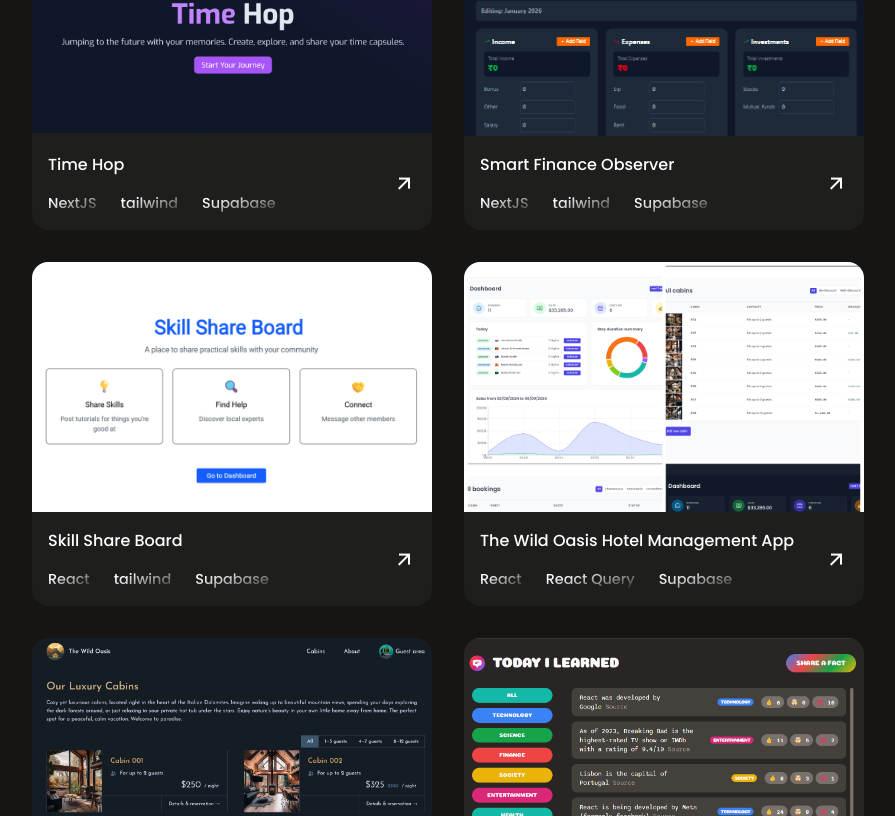
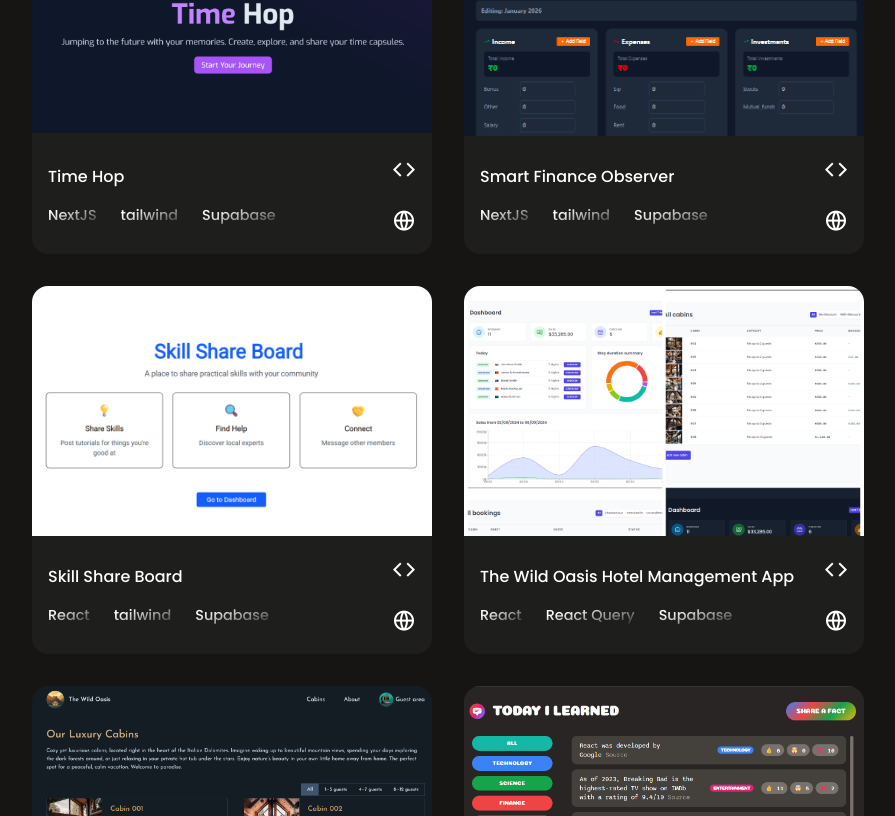
Before and after one commit to Gautamp11/personal-portfolio, a React (Vite) app: page / in a window 1280 px wide. Shown: the part 1064-1880 px from the top of the page, without its empty margins (192-1087 px from the left). Built offline with nearby package versions, Linux system fonts and the light colour scheme.

Commit message:
updated live link

```diff
--- a/src/components/Projects.jsx
+++ b/src/components/Projects.jsx
@@ -4,79 +4,91 @@ const Projects = () => {
       title: "Time Hop",
       image: "project-timehop.png",
       skills: ["NextJS", "tailwind", "Supabase"],
-      link: "https://github.com/Gautamp11/timehop",
+      gitLink: "https://github.com/Gautamp11/timehop",
+      liveLink: "https://timehop.vercel.app/",
     },
     {
       title: "Smart Finance Observer",
       image: "project-smart-finance.png",
       skills: ["NextJS", "tailwind", "Supabase"],
-      link: "https://github.com/Gautamp11/smartFinace",
+      gitLink: "https://github.com/Gautamp11/smart-finance",
+      liveLink: "https://smart-finance-theta.vercel.app/",
     },
     {
       title: "Skill Share Board",
       image: "project-skillShareBoard.png",
       skills: ["React", "tailwind", "Supabase"],
-      link: "https://github.com/Gautamp11/skillShareBoard",
+      gitLink: "https://github.com/Gautamp11/skillShareBoard",
+      liveLink: "https://skill-share-board.vercel.app/",
     },
     {
       title: "The Wild Oasis Hotel Management App",
       image: "project-the-wild-oasis.png",
       skills: ["React", "React Query", "Supabase"],
       link: "https://github.com/Gautamp11/the-wild-oasis",
+      liveLink: "https://the-wild-oasis-gautamp1.vercel.app/",
     },
     {
       title: "The Wild Oasis Website",
       image: "project-the-wild-oasis-website.png",
       skills: ["NextJS", "Tailwind", "Supabase"],
-      link: "https://github.com/Gautamp11/the-wild-oasis-website",
+      gitLink: "https://github.com/Gautamp11/the-wild-oasis-website",
+      liveLink: "https://the-wild-oasis-website-gautamp1.vercel.app/",
     },
     {
       title: "Today I Learned",
       image: "project-today-i-learned.png",
       skills: ["React", "Supabase"],
-      link: "https://github.com/Gautamp11/today-i-learned",
+      gitLink: "https://github.com/Gautamp11/today-i-learned",
+      liveLink: "https://today-i-learned-sooty.vercel.app/",
     },
     {
       title: "Chit Chat",
       image: "project-chit-chat.png",
       skills: ["React", "Supabase", "Tailwind"],
-      link: "https://github.com/Gautamp11/chit-chat",
+      gitLink: "https://github.com/Gautamp11/chit-chat",
+      liveLink: "",
     },
     {
       title: "Habit Tracker",
       image: "project-habit-tracker.png",
       skills: ["React", "tailwind", "Redux"],
       link: "https://github.com/Gautamp11/habit-tracker",
+      liveLink: "https://habit-tracker-gautamp1.vercel.app/",
     },
     {
       title: "React Quiz App",
       image: "project-react-quiz.png",
       skills: ["React", "CSS", "JSX"],
-      link: "https://github.com/Gautamp11/rock-paper-scissors-game",
+      gitLink: "https://github.com/Gautamp11/rock-paper-scissors-game",
+      liveLink: "https://react-quiz-gautamp1.vercel.app/",
     },
     {
       title: "Travel List",
       image: "project-react-travel-list.png",
       skills: ["React", "CSS", "JSX"],
-      link: "https://github.com/Gautamp11/rock-paper-scissors-game",
+      gitLink: "https://github.com/Gautamp11/rock-paper-scissors-game",
+      liveLink: "",
     },
     {
       title: "Fast React Pizza App",
       image: "project-react-pizza-app.jpg",
       skills: ["React", "Tailwind", "Redux"],
-      link: "https://github.com/Gautamp11/fast-react-pizza",
+      gitLink: "https://github.com/Gautamp11/fast-react-pizza",
+      liveLink: "",
+    },
+    {
+      title: "Weather App",
+      image: "project-weather-app.jpeg",
+      skills: ["HTML", "CSS", "JS"],
+      gitLink: "https://github.com/Gautamp11/weather-app",
+      liveLink: "https://weather-app-gautamp1.netlify.app/",
     },
     {
       title: "50 Mini Projects",
       image: "project-50-mini.jpeg",
       skills: ["HTML", "CSS", "JS"],
-      link: "https://github.com/Gautamp11/50-projects-in-50-days",
-    },
-    {
-      title: "Weather App",
-      image: "project-weather-app.jpeg",
-      skills: ["HTML", "CSS", "JS"],
-      link: "https://github.com/Gautamp11/weather-app",
+      gitLink: "https://github.com/Gautamp11/50-projects-in-50-days",
     },
   ];
 
@@ -103,9 +115,26 @@ const Projects = () => {
                   ))}
                 </div>
               </div>
-              <a href={project.link} target="_blank" rel="noopener noreferrer">
-                <i className="ri-arrow-right-up-line"></i>
-              </a>
+              <div>
+                <a
+                  href={project.gitLink}
+                  target="_blank"
+                  rel="noopener noreferrer"
+                  title="Github Link"
+                >
+                  <i className="ri-code-line"></i>
+                </a>
+                {project.liveLink && (
+                  <a
+                    href={project.liveLink}
+                    target="_blank"
+                    rel="noopener noreferrer"
+                    title="Live Link"
+                  >
+                    <i className="ri-global-line"></i>
+                  </a>
+                )}
+              </div>
             </div>
           </div>
         ))}
```
